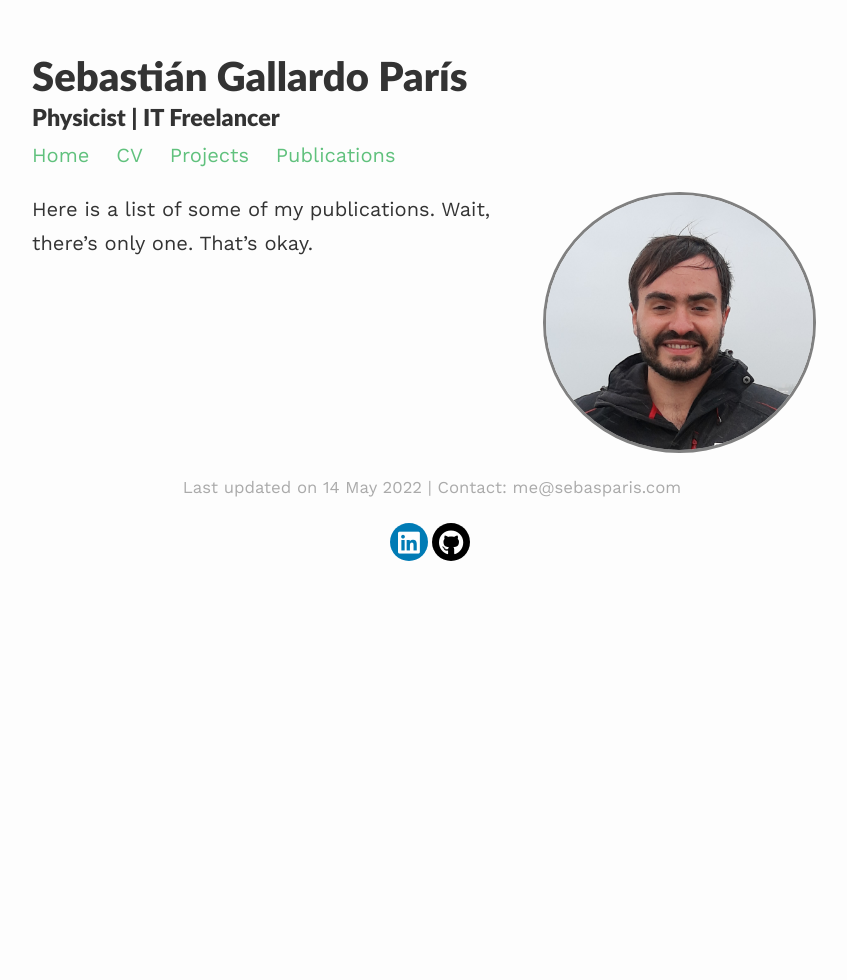
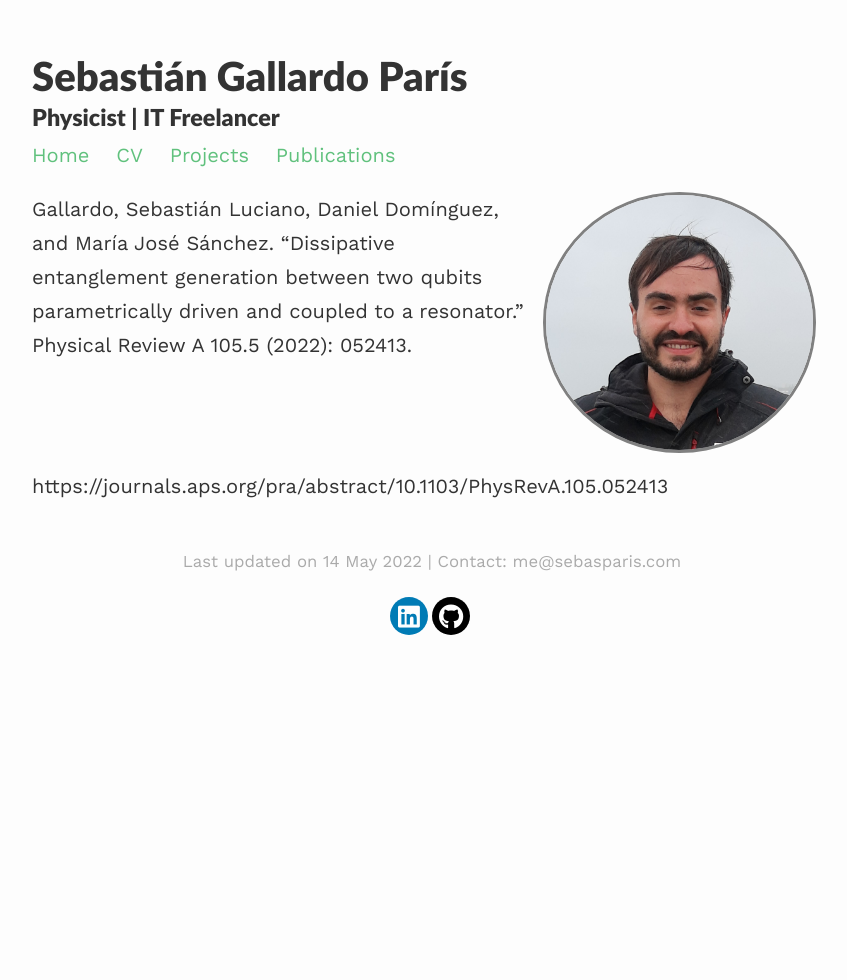
Before and after one commit to sebasparis/sebasparis.github.io, a Jekyll site: the page built from publications.md, in a window 1280 px wide. Shown: the whole page, without its empty margins (208-1055 px from the left). Built offline with Jekyll 4.4.1, drawn with Linux system fonts in a browser that asks for light colours; nearby versions of some CDN libraries.

Commit message:
Added my new PRA publication.

```diff
--- a/publications.md
+++ b/publications.md
@@ -7,6 +7,5 @@ profile:
 published: true
 ---
 
-Here is a list of some of my publications.
-Wait, there's only one.
-That's okay.
+
+Gallardo, Sebastián Luciano, Daniel Domínguez, and María José Sánchez. "Dissipative entanglement generation between two qubits parametrically driven and coupled to a resonator." Physical Review A 105.5 (2022): 052413. https://journals.aps.org/pra/abstract/10.1103/PhysRevA.105.052413
```
